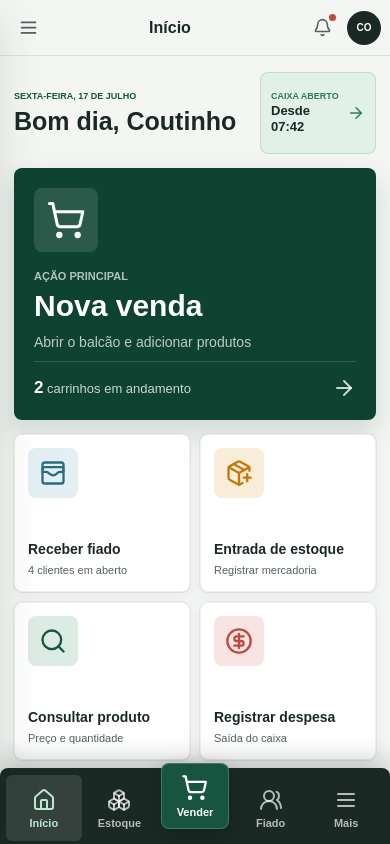
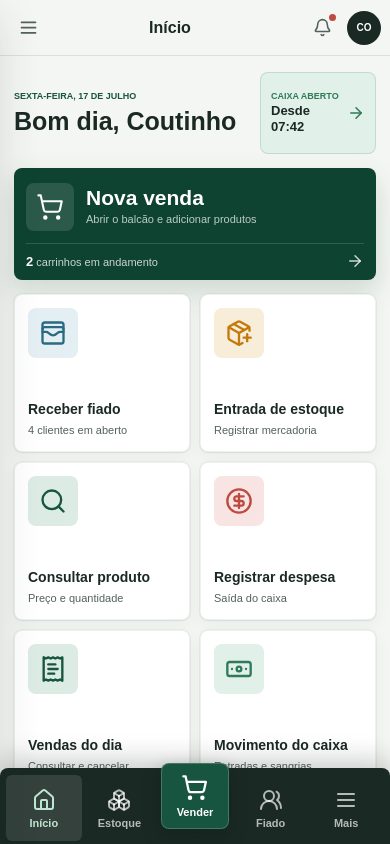
Before and after one commit to mykaelbruno/my-box-pdv, a React (Vite) app in the folder frontend/: page / in a window 390 px wide. Both pictures are taken after a click on the button "Entrar". Shown: the top 844 px of the page. Built offline with nearby package versions, Linux system fonts and the light colour scheme.

Commit message:
fix | Correção de tamanho do botão de nova venda mobile

```diff
--- a/frontend/src/styles.css
+++ b/frontend/src/styles.css
@@ -1077,12 +1077,16 @@ button.responsive-table__row:hover { background: var(--paper); }
   .home-cash-status small { font-size: 9px; }
   .home-cash-status strong { font-size: 13px; line-height: 1.2; }
   .home-cash-status > svg { width: 18px; }
-  .counter-primary { min-height: 240px; padding: 22px; }
-  .counter-primary__icon { width: 64px; height: 64px; }
-  .counter-primary__copy { margin-top: 18px; }
-  .counter-primary__copy strong { font-size: 32px; }
-  .counter-primary__copy > span { font-size: 14px; }
-  .counter-primary__footer { padding-top: 14px; font-size: 13px; }
+  .counter-primary { min-height: 112px; display: grid; grid-template-columns: 48px minmax(0, 1fr); grid-template-rows: minmax(0, 1fr) auto; align-items: center; gap: 0 12px; padding: 10px 12px; }
+  .counter-primary__icon { grid-column: 1; grid-row: 1; width: 48px; height: 48px; }
+  .counter-primary__icon svg { width: 28px; height: 28px; }
+  .counter-primary__copy { grid-column: 2; grid-row: 1; min-width: 0; justify-content: center; margin-top: 0; }
+  .counter-primary__copy small { display: none; }
+  .counter-primary__copy strong { margin-top: 0; font-size: 22px; }
+  .counter-primary__copy > span { max-width: none; margin-top: 4px; overflow: hidden; font-size: 11px; line-height: 1.25; text-overflow: ellipsis; white-space: nowrap; }
+  .counter-primary__footer { grid-column: 1 / -1; grid-row: 2; margin-top: 8px; padding-top: 8px; font-size: 11px; }
+  .counter-primary__footer b { font-size: 13px; }
+  .counter-primary__footer > svg { width: 18px; height: 18px; }
   .counter-shortcuts { grid-template-columns: repeat(2, minmax(0, 1fr)); gap: 10px; }
   .counter-shortcut { min-height: 154px; padding: 14px; }
   .counter-shortcut > span { width: 50px; height: 50px; }
@@ -1306,8 +1310,8 @@ button.responsive-table__row:hover { background: var(--paper); }
   .page-header h1 { font-size: 25px; }
   .page-header p { font-size: 14px; }
   .home-header h1 { font-size: 25px; }
-  .counter-primary { min-height: 252px; padding: 20px; }
-  .counter-primary__copy strong { font-size: 30px; }
+  .counter-primary { min-height: 112px; padding: 10px 12px; }
+  .counter-primary__copy strong { font-size: 21px; }
   .counter-shortcut { min-height: 158px; padding: 13px; }
   .counter-shortcut strong { font-size: 14px; }
   .counter-shortcut small { font-size: 11px; }
```
Also changed, not shown: 2 other files (tests, documents, lock files or other folders).
